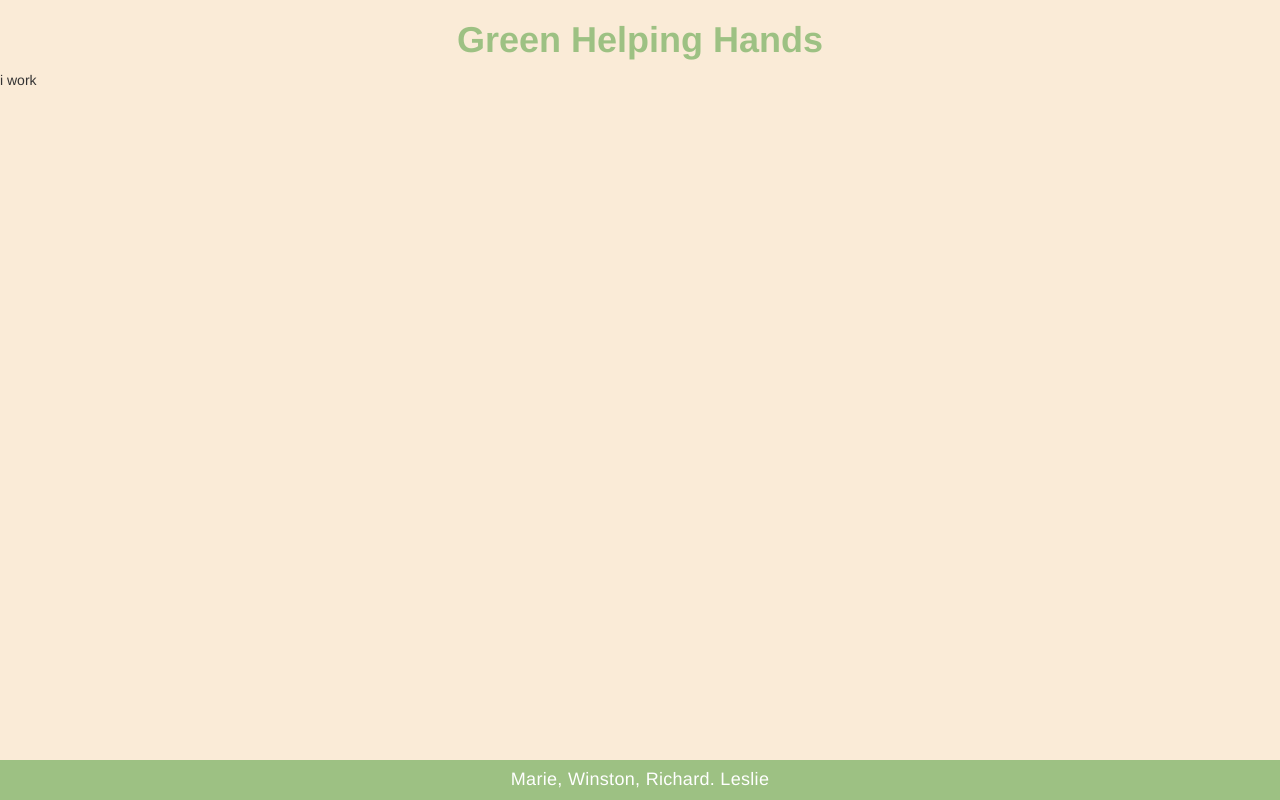
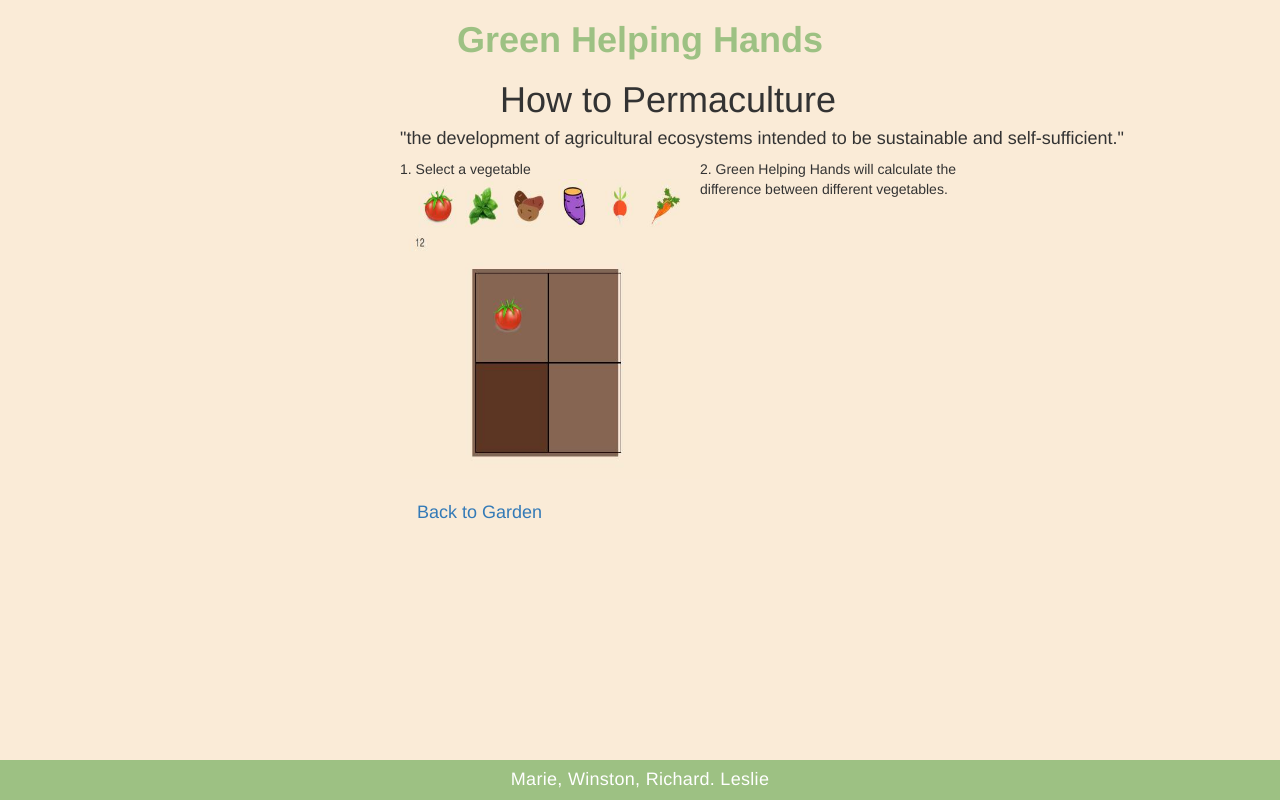
Before and after one commit to kakapo-2018/green-helping-hands, a Node server app: template views/info.hbs in a window 1280 px wide. Run offline with Node 20, Linux system fonts and the light colour scheme; the template is opened without the code that fills it, so the values that code supplies are empty; some libraries are stand-ins or nearby versions.

Commit message:
info page

```diff
--- a/public/styles.css
+++ b/public/styles.css
@@ -241,3 +241,27 @@ img {
     text-align: center;
     letter-spacing: 0.3px;
 }
+
+.howTo-container {
+  display: flex;
+  margin: auto;
+  height: 100%;
+}
+
+.howTo-title {
+  margin-left: 100px;
+}
+
+.howTo {
+  width: 300px;
+
+}
+
+.howTo-pic-1 {
+  width: 300px;
+  height: 300px;
+}
+
+.help-centered {
+  margin-left: 400px;
+}
--- a/views/info.hbs
+++ b/views/info.hbs
@@ -1,4 +1,5 @@
 {{> header}}
-
-<p>i work</p>
+<div class="help-centered">
+    {{> howTo}}
+</div>
 {{> footer}}
--- /dev/null
+++ b/views/partials/howTo.hbs
@@ -0,0 +1,18 @@
+<h1 class="howTo-title">How to Permaculture</h1>
+<h4>"the development of agricultural ecosystems intended to be sustainable and self-sufficient."</h4>
+<div class="howTo-container">
+
+
+    <div class="howTo">
+        <p>1. Select a vegetable</h4>
+        <img class="howTo-pic-1" src="/howTo1.jpg">
+    </div>
+
+    <div class="howTo">
+        <p>2. Green Helping Hands will calculate the difference between different vegetables. </h4>
+        {{!-- <img class="howTo-pic-1" src="/howTo1.jpg"> --}}
+    </div>
+
+</div>
+
+<a href="/gardens" class="btn btn-lg btn-sucess">Back to Garden</a>
```
Also changed, not shown: public/howTo1.jpg (added).
